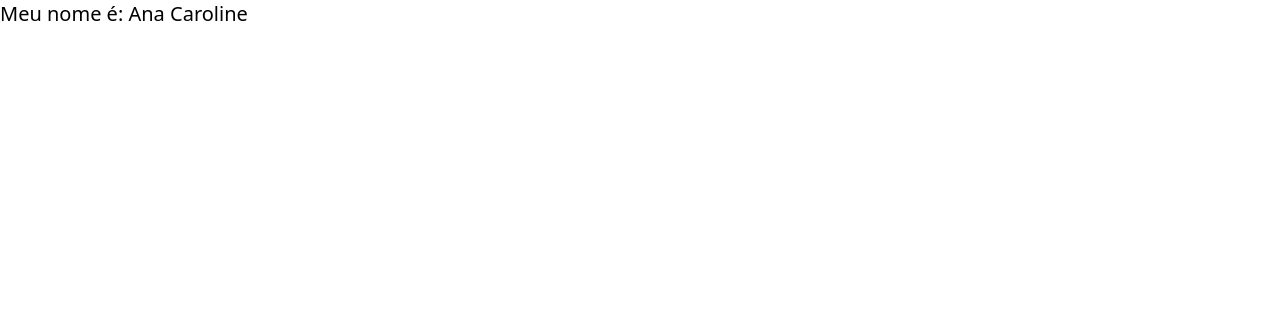
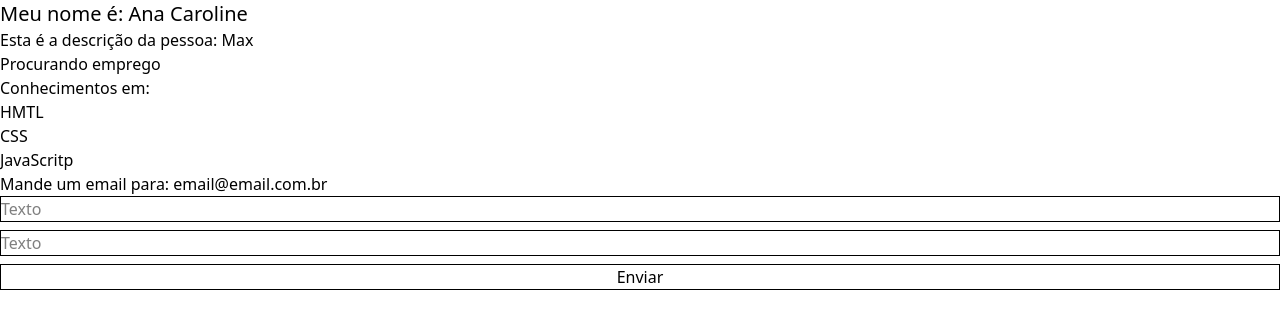
Before and after one commit to maxmalato/aula-vuejs-3, a Vue app: page / in a window 1280 px wide. Shown: the top 328 px of the page. Built offline with nearby package versions, Linux system fonts and the light colour scheme.

Commit message:
Diretas úteis do VueJS

```diff
--- a/src/App.vue
+++ b/src/App.vue
@@ -1,13 +1,17 @@
-<template>
-  <LifeCycle />
-</template>
+<script>
+import LifeCycle from './components/LifeCycle.vue'
+import Pessoa from './components/Pessoa.vue'
 
-<script>
-  import LifeCycle from './components/LifeCycle.vue'
-  export default {
-    name: "App",
-    components: {
-      LifeCycle
+export default {
+  name: "App",
+  components: {
+    LifeCycle,
+    Pessoa
   }
 }
 </script>
+
+<template>
+  <LifeCycle />
+  <Pessoa />
+</template>
--- /dev/null
+++ b/src/components/Form.vue
@@ -0,0 +1,22 @@
+<script>
+import InputText from "./form/InputText.vue"
+import Submit from "./form/Submit.vue"
+
+export default {
+    name: "Form",
+    components: {
+        InputText,
+        Submit
+    }
+}
+</script>
+
+<template>
+    <div>
+        <form action="" class="flex flex-col gap-2">
+            <InputText />
+            <InputText />
+            <Submit />
+        </form>
+    </div>
+</template>
--- /dev/null
+++ b/src/components/Info.vue
@@ -0,0 +1,27 @@
+<script>
+export default {
+    name: "Info",
+    data() {
+        return {
+            isWorking: false,
+            showEmail: true,
+            email: "email@email.com.br"
+        }
+    }
+}
+</script>
+
+<template>
+    <div>
+        <!-- Conectados v-if e v-else -->
+        <p v-if="isWorking">Trabalhando atualmente</p>
+        <p v-else>Procurando emprego</p>
+        <p>Conhecimentos em:</p>
+        <ul>
+            <li>HMTL</li>
+            <li>CSS</li>
+            <li>JavaScritp</li>
+        </ul>
+        <p v-show="showEmail">Mande um email para: {{ email }}</p>
+    </div>
+</template>
--- /dev/null
+++ b/src/components/Pessoa.vue
@@ -0,0 +1,25 @@
+<script>
+import Info from "./Info.vue"
+import Form from "./Form.vue";
+
+export default {
+    name: "Pessoa",
+    data() {
+        return {
+            nome: "Max"
+        }
+    },
+    components: {
+        Info,
+        Form
+    }
+}
+</script>
+
+<template>
+    <div>
+        <h2>Esta é a descrição da pessoa: {{ nome }}</h2>
+        <Info/>
+        <Form/>
+    </div>
+</template>
--- /dev/null
+++ b/src/components/form/InputText.vue
@@ -0,0 +1,9 @@
+<script>
+    export default {
+        name: "InputText"
+    }
+</script>
+
+<template>
+    <input type="text" name="" id="" class="border" placeholder="Texto">
+</template>
--- /dev/null
+++ b/src/components/form/Submit.vue
@@ -0,0 +1,10 @@
+<script>
+    export default {
+        name: "Submit"
+    }
+</script>
+
+
+<template>
+    <input type="submit" value="Enviar" class="border cursor-pointer hover:bg-slate-100">
+</template>
```
